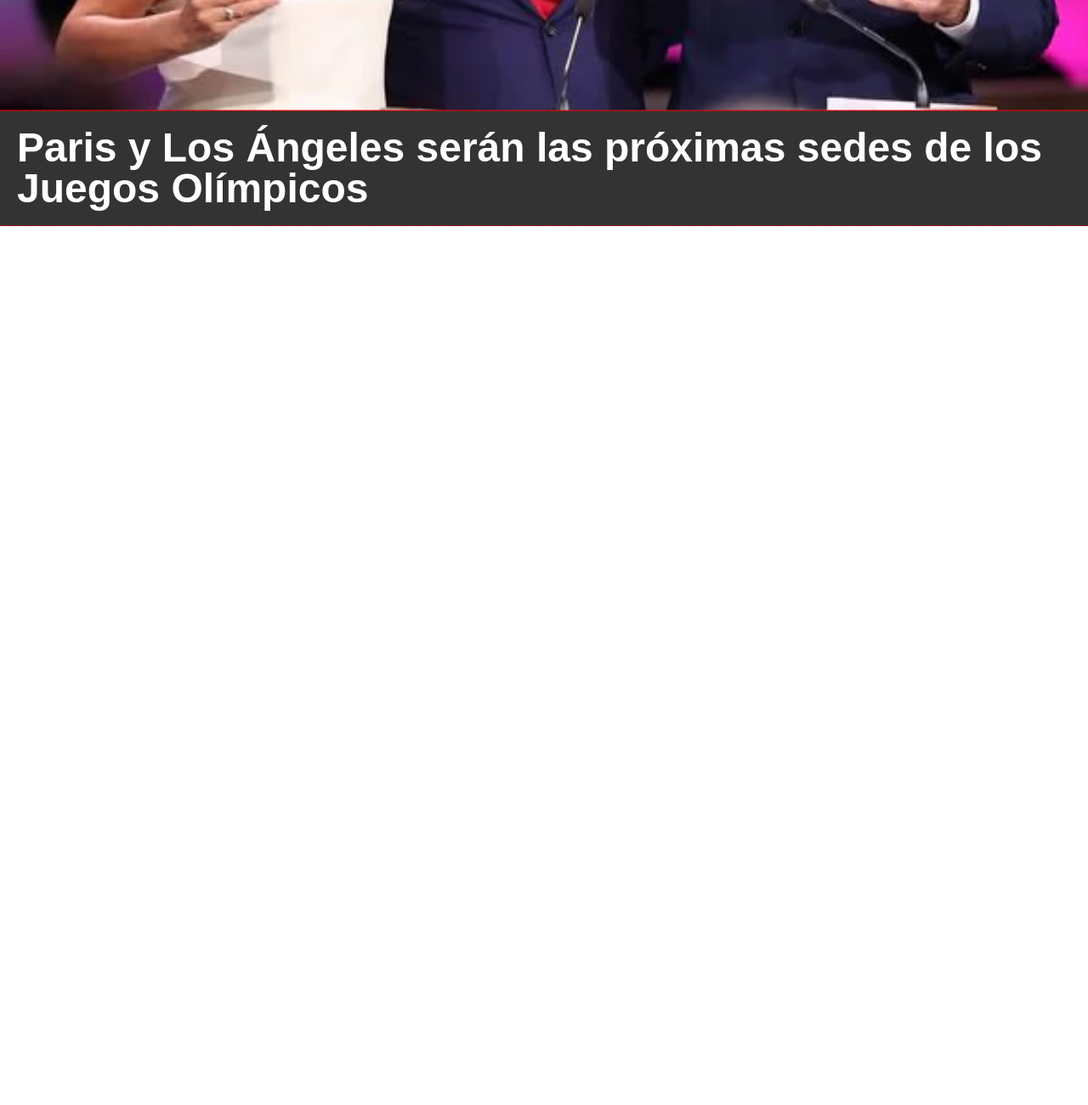
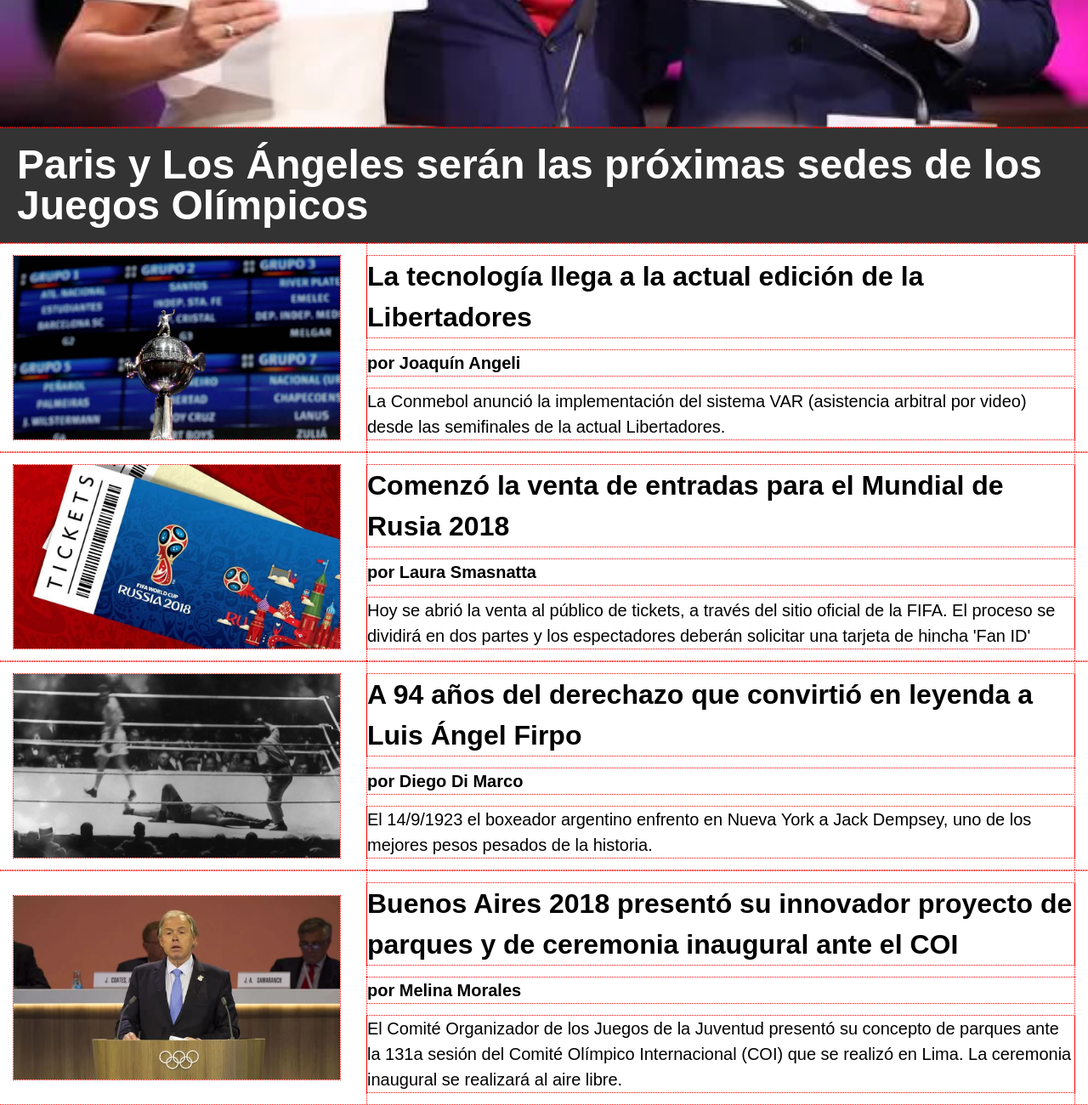
Before and after one commit to dannywong90/PWFE-M1-06, a plain HTML site: page index.html in a window 1280 px wide. Shown: the part 627-1927 px from the top of the page at 85% size. Before the commit the page ends 893 px from the top, so only its background shows below. Drawn offline with Linux system fonts and the light colour scheme.

Commit message:
Maquetando las ultimas noticias

```diff
--- a/css/style.css
+++ b/css/style.css
@@ -1,6 +1,7 @@
 *{
 	outline: dotted 1px red;
 }
+
 body{
 				font-family: Arial;
 				font-size: 14px
@@ -10,11 +11,12 @@
 
 			img {
 				display: block;
+				width: 100%
 			}
 
 		header{
 			background-color:#333;
-			padding: : 10px;
+			padding:10px;
 			overflow: hidden;
 		}
 
@@ -26,8 +28,8 @@
 			background-image: url("../img/logo.png");
 			background-repeat: no-repeat;
 			background-size: contain;
-			background-position: 8px center;
-			padding-left: 70px;
+			background-position: left center;
+			padding-left: 60px;
 			margin-top: 5px;
 		}
 		nav {
@@ -47,16 +49,13 @@
 			color: #FFF;
 			display: block;
 			padding: 10px;
-
 		}
-
 		nav li a:hover {
 			color: #333;
 			background-color: #fff;
 		}
 		#noticias-destacadas img {
 			width: 100%;
-
 		}
 		#noticias-destacadas h2{
 			background-color: #333;
@@ -64,4 +63,46 @@
 			font-weight: 700;
 			padding: 20px;
 			font-size: 48px;
-		}
+}
+
+.noticia {
+
+
+
+	display: flex;
+	flex-direction: row; /*row | column | row-reverse | column-reverse*/
+	align-items: center; /*flex-start | center | flex-end */
+	justify-content: space-around; /*trabaja en el eje x | arriba, abajo y al centro |space-b*/
+}
+.noticia-img {
+width: 30%
+}
+.noticia-txt{
+
+	width: 65%;
+
+}
+.noticia-txt h3 {
+
+	font-size: 32px;
+	font-weight:  700; /*grosor o trazado*/
+
+}
+
+.noticia-txt p {
+
+	font-size: 20px;
+
+}
+
+.noticia-txt p:nth-of-type(1) {
+	font-weight: 700;
+}
+
+.noticia-txt h3,  /*separar con (coma,)*/
+.noticia-txt p {
+
+	line-height:1.5; /*alto de linea, interlineado|con porcentaje | multiplicador */
+	margin-top: 15px;
+	margin-bottom: 15px;
+}
--- a/index.html
+++ b/index.html
@@ -48,8 +48,70 @@
 					</figcaption>
 				</figure>
 			</section>
-			<section id="ultimas-noticias"> </section>
-			<section id="tabla-posiciones"> </section>
+			<section id="ultimas-noticias">
+
+					<!-- Noticia #1 -->
+				<article class="noticia">
+
+					<div class="noticia-img">
+						<img src="img/sorteo-libertadores.jpg">
+					</div>
+					<div class="noticia-txt">
+						<h3>La tecnología llega a la actual edición de la Libertadores</h3>
+						<p>por Joaquín Angeli</p>
+						<p>La Conmebol anunció la implementación del sistema VAR (asistencia arbitral por video) desde las semifinales de la actual Libertadores.</p>
+					</div>
+
+				</article>
+					<!---. Fin Noticia #1-->
+
+					<!-- Noticia #2 -->
+				<article class="noticia">
+
+					<div class="noticia-img">
+						<img src="img/tickets-rusia-mundial.jpg">
+					</div>
+					<div class="noticia-txt">
+						<h3>Comenzó la venta de entradas para el Mundial de Rusia 2018</h3>
+						<p>por Laura Smasnatta</p>
+						<p>Hoy se abrió la venta al público de tickets, a través del sitio oficial de la FIFA. El proceso se dividirá en dos partes y los espectadores deberán solicitar una tarjeta de hincha 'Fan ID'</p>
+					</div>
+
+				</article>
+					<!---. Fin Noticia #2-->
+
+					<!-- Noticia #3 -->
+				<article class="noticia">
+
+					<div class="noticia-img">
+						<img src="img/firpo.jpg">
+					</div>
+					<div class="noticia-txt">
+						<h3>A 94 años del derechazo que convirtió en leyenda a Luis Ángel Firpo</h3>
+						<p>por Diego Di Marco</p>
+						<p>El 14/9/1923 el boxeador argentino enfrento en Nueva York a Jack Dempsey, uno de los mejores pesos pesados de la historia.</p>
+					</div>
+
+				</article>
+					<!---. Fin Noticia #3-->
+
+					<!-- Noticia #4 -->
+				<article class="noticia">
+
+					<div class="noticia-img">
+						<img src="img/buenos-aires.jpg">
+					</div>
+					<div class="noticia-txt">
+						<h3>Buenos Aires 2018 presentó su innovador proyecto de parques y de ceremonia inaugural ante el COI</h3>
+						<p>por Melina Morales</p>
+						<p>El Comité Organizador de los Juegos de la Juventud presentó su concepto de parques ante la 131a sesión del Comité Olímpico Internacional (COI) que se realizó en Lima. La ceremonia inaugural se realizará al aire libre.</p>
+					</div>
+
+				</article>
+					<!---. Fin Noticia #4-->
+
+			 </section>
+			 <section id="tabla-posiciones"> </section>
 		</main>
 	</body>
 </html>
```
